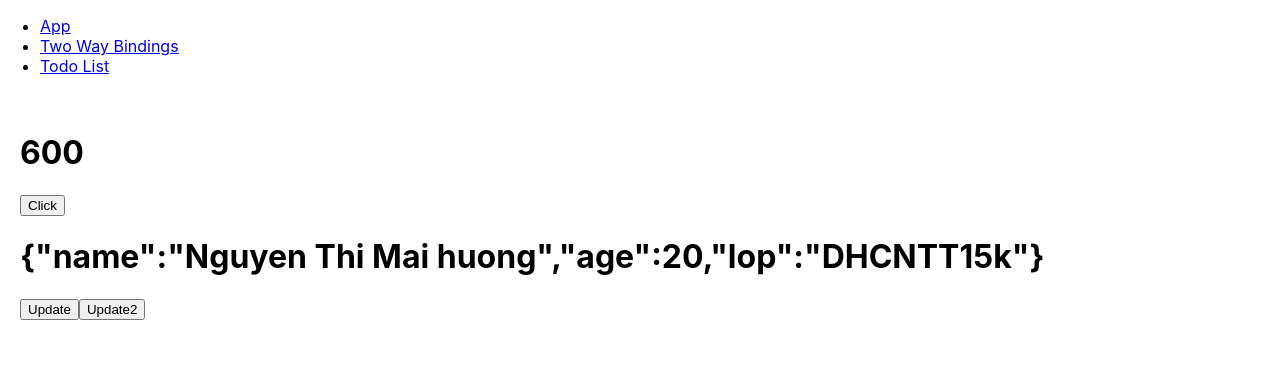
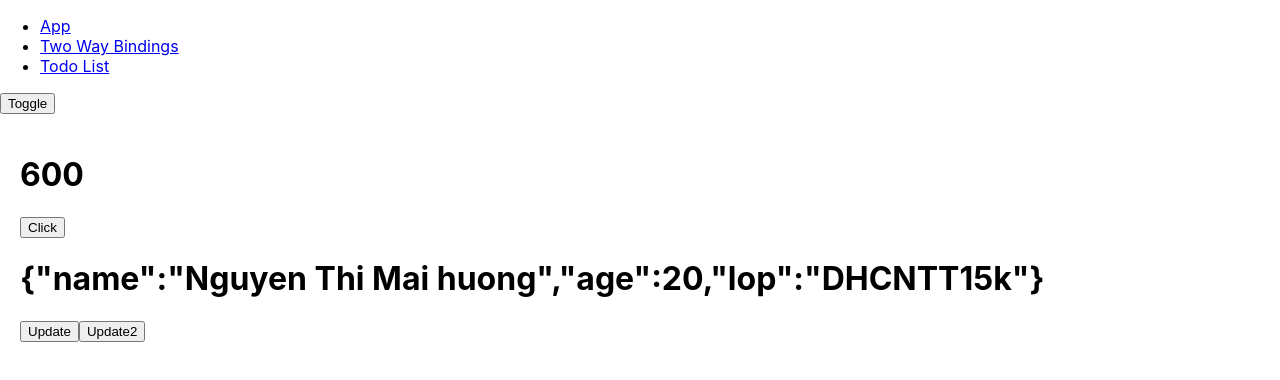
Before and after one commit to maihuongnguyenthi/learnreact, a React (Create React App) app: page / in a window 1280 px wide. Shown: the top 380 px of the page. Built offline with nearby package versions, Linux system fonts and the light colour scheme.

Commit message:
Mounted and UnMounted one page in web

```diff
--- a/src/index.js
+++ b/src/index.js
@@ -4,7 +4,7 @@ import './index.css';
 import { BrowserRouter, Routes, Route } from "react-router-dom";
 import Layout from "./pages/Layout";
 import App from './pages/App';
-import TwoWayBinding from './pages/TwoWayBinding';
+import TwoWayBinding from './pages/twoWayBinding';
 import TodoList from './pages/TodoList';
 import NoPage from './pages/NoPage';
 import reportWebVitals from './reportWebVitals';
--- a/src/pages/Layout.js
+++ b/src/pages/Layout.js
@@ -1,6 +1,9 @@
 import { Outlet, Link } from "react-router-dom";
+import { useState } from "react";
+import Mounted from "./Mounted";
 
 const Layout = () => {
+    const [show,setShow]=useState(false)
   return (
     <>
       <nav>
@@ -15,6 +18,9 @@ const Layout = () => {
             <Link to="/todo-list">Todo List</Link>
           </li>
         </ul>
+
+        <button onClick={()=>setShow(!show)}>Toggle</button>
+        {show && <Mounted/>}
       </nav>
 
       <Outlet />
--- /dev/null
+++ b/src/pages/Mounted.js
@@ -0,0 +1,5 @@
+const Mounted = () => {
+    return <h1>Already Mounted</h1>;
+};
+
+export default Mounted;
```
